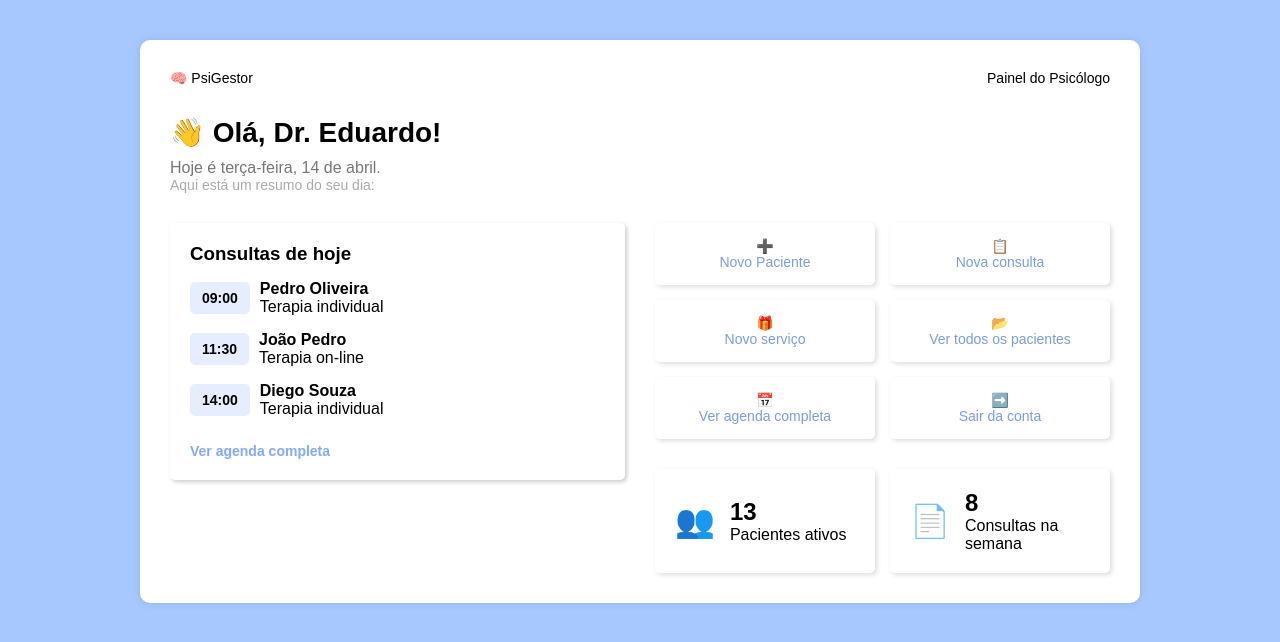
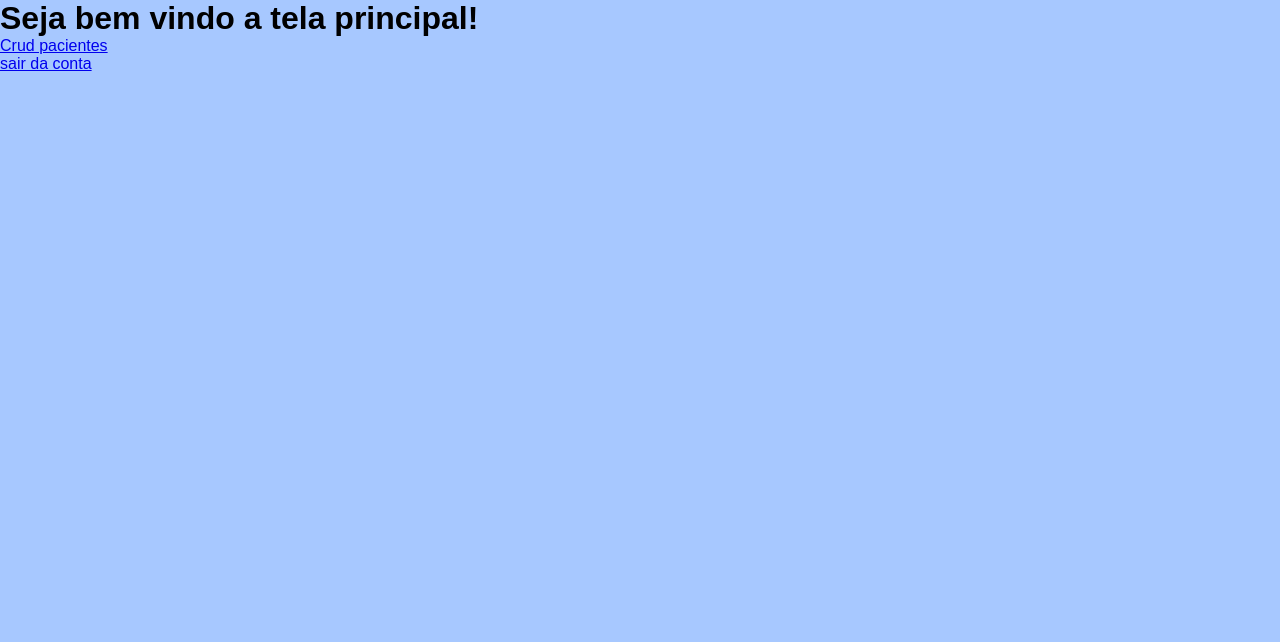
Before and after one commit to Joa0-Pedr0/Trabalho-Final-DS2, a PHP site: page / in a window 1280 px wide. Shown: the top 642 px of the page. Run offline with PHP 8.4, Linux system fonts and the light colour scheme; the visitor is signed in with stand-in values (Sample User, id 1).

Commit message:
estrutura básica do index

```diff
--- a/index.php
+++ b/index.php
@@ -4,83 +4,26 @@ include_once 'Login/protecao.php';
 
 <!DOCTYPE html>
 <html lang="pt-BR">
+
 <head>
   <meta charset="UTF-8" />
   <meta name="viewport" content="width=device-width, initial-scale=1.0" />
-  <title>Painel do Psicólogo</title>
+  <title>Painel de Consultas</title>
   <link rel="stylesheet" href="css/tela_inicial.css" />
 </head>
+
 <body>
-  <div class="container">
-    <div class="dashboard">
-      <header class="top-bar">
-        <div class="logo">🧠 PsiGestor</div>
-        <nav>Painel do Psicólogo</nav>
-      </header>
+  <h1>Seja bem vindo a tela principal!</h1>
+  <div id="link">
+    <div id="link1">
+      <a href="Pacientes/formulario.php">Crud pacientes</a>
+    </div>
+    <div id="link2">
+      <a href="Login/logout.php">sair da conta</a>
+    </div>
 
-      <div class="welcome">
-        <h1>👋 Olá, Dr. Eduardo!</h1>
-        <p class="date">Hoje é terça-feira, 14 de abril.</p>
-        <p class="summary">Aqui está um resumo do seu dia:</p>
-      </div>
+  </div>
 
-      <div class="main-content">
-        <div class="left-panel">
-          <div class="consultas-box">
-            <h3>Consultas de hoje</h3>
-            <div class="consulta">
-              <span class="hora">09:00</span>
-              <div>
-                <strong>Pedro Oliveira</strong><br />
-                <span>Terapia individual</span>
-              </div>
-            </div>
-            <div class="consulta">
-              <span class="hora">11:30</span>
-              <div>
-                <strong>João Pedro</strong><br />
-                <span>Terapia on-line</span>
-              </div>
-            </div>
-            <div class="consulta">
-              <span class="hora">14:00</span>
-              <div>
-                <strong>Diego Souza</strong><br />
-                <span>Terapia individual</span>
-              </div>
-            </div>
-            <a href="#" class="ver-agenda">Ver agenda completa</a>
-          </div>
-        </div>
+</body>
 
-        <div class="right-panel">
-          <div class="botoes">
-            <button onclick="window.location.href='Pacientes/formulario.php'">➕<br/>Novo Paciente</button>
-            <button>📋<br/>Nova consulta</button>
-            <button>🎁<br/>Novo serviço</button>
-            <button>📂<br/>Ver todos os pacientes</button>
-            <button>📅<br/>Ver agenda completa</button>
-            <button onclick="window.location.href='Login/logout.php'">➡️<br/>Sair da conta</button>
-          </div>
-          <div class="resumos">
-            <div class="resumo-box">
-              <div class="icon">👥</div>
-              <div>
-                <h2>13</h2>
-                <p>Pacientes ativos</p>
-              </div>
-            </div>
-            <div class="resumo-box">
-              <div class="icon">📄</div>
-              <div>
-                <h2>8</h2>
-                <p>Consultas na semana</p>
-              </div>
-            </div>
-          </div>
-        </div>
-      </div>
-    </div>
-  </div>
-</body>
 </html>
```
